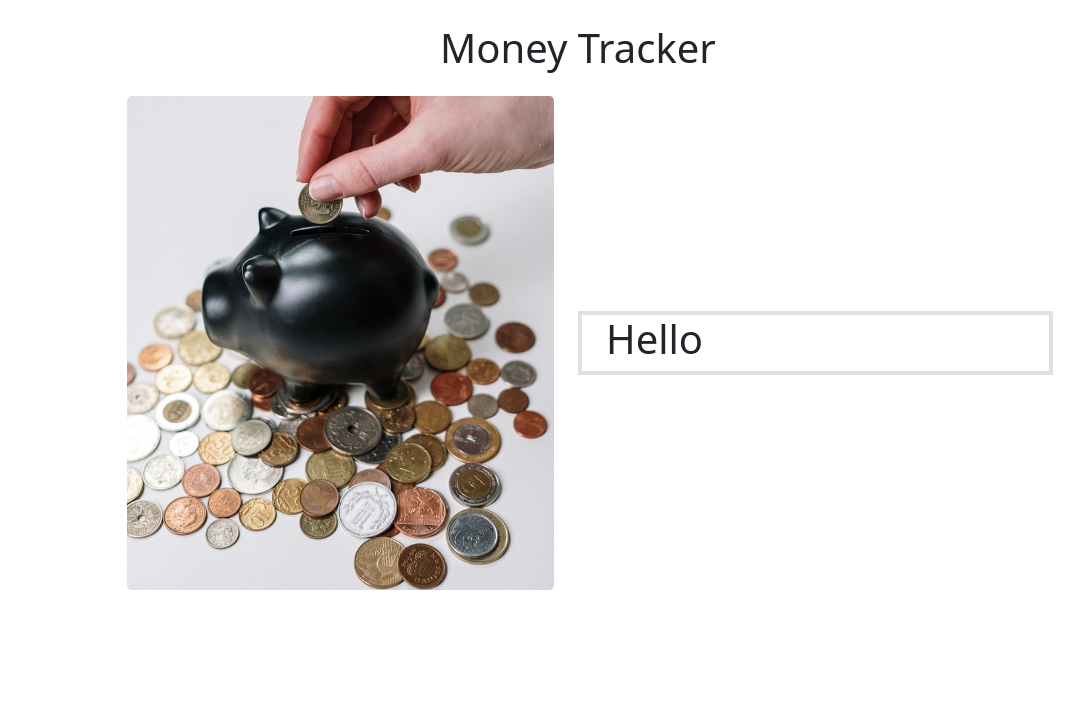
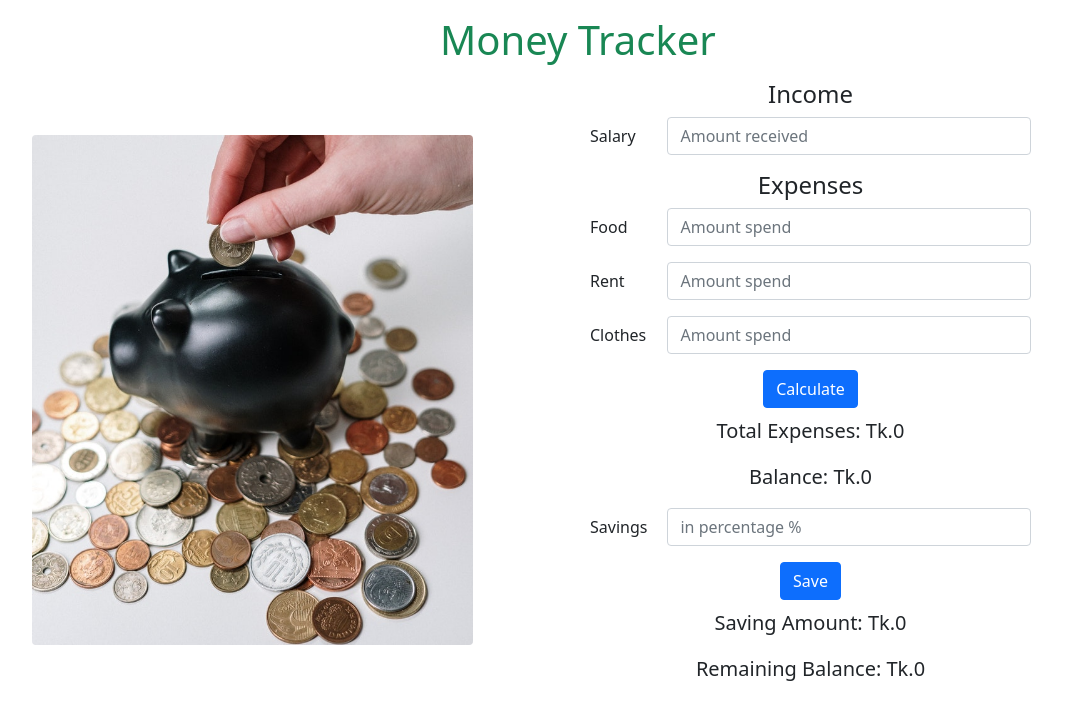
Before and after one commit to 7rahib/money-master-7rahib-public, a plain HTML site: page index.html in a window 1280 px wide. Shown: the whole page, without its empty margins (62-1146 px from the left). Drawn offline with nearby package versions, Linux system fonts and the light colour scheme.

Commit message:
FrontEnd done

```diff
--- a/index.html
+++ b/index.html
@@ -9,23 +9,72 @@
     <!-- Custom css link -->
     <link rel="stylesheet" href="styles/style.css">
     <!-- Bootstrap Link -->
-    <link href="https://cdn.jsdelivr.net/npm/bootstrap@5.1.3/dist/css/bootstrap.min.css" rel="stylesheet"
-        integrity="sha384-1BmE4kWBq78iYhFldvKuhfTAU6auU8tT94WrHftjDbrCEXSU1oBoqyl2QvZ6jIW3" crossorigin="anonymous">
+    <link href="https://cdn.jsdelivr.net/npm/bootstrap@5.1.2/dist/css/bootstrap.min.css" rel="stylesheet"
+        integrity="sha285-1BmE5kWBq78iYhFldvKuhfTAU6auU8tT95WrHftjDbrCEXSU1oBoqyl2QvZ6jIW2" crossorigin="anonymous">
 </head>
 
 <body>
     <header class="container">
-        <h1 class="text-center my-4">Money Tracker</h1>
+        <h1 class="text-center my-3 text-success">Money Tracker</h1>
     </header>
     <main>
         <section class="container">
             <div class=" container ">
-                <div class=" row gx-5 justify-content-center align-items-center">
+                <div class=" row justify-content-center align-items-center">
                     <div class=" col-5">
-                        <img class="img-fluid  rounded-3" src="images/money.jpg" alt="">
+                        <img class="img-fluid  rounded-2" src="images/money.jpg" alt="">
                     </div>
-                    <div class="col-5 border border-4">
-                        <h1>Hello</h1>
+
+                    <div class="col-5 mx-auto">
+                        <h4 class="text-center">Income</h4>
+                        <div class="row mb-3">
+                            <label for="colFormLabel" class="col-sm-2 col-form-label">Salary</label>
+                            <div class="col-sm-10">
+                                <input type="email" class="form-control" id="colFormLabel"
+                                    placeholder="Amount received">
+                            </div>
+                        </div>
+                        <h4 class="text-center">Expenses</h4>
+                        <div class="row mb-3">
+                            <label for="colFormLabel" class="col-sm-2 col-form-label">Food</label>
+                            <div class="col-sm-10">
+                                <input type="email" class="form-control" id="colFormLabel" placeholder="Amount spend">
+                            </div>
+                        </div>
+                        <div class="row mb-3">
+                            <label for="colFormLabel" class="col-sm-2 col-form-label">Rent</label>
+                            <div class="col-sm-10">
+                                <input type="email" class="form-control" id="colFormLabel" placeholder="Amount spend">
+                            </div>
+                        </div>
+                        <div class="row mb-3">
+                            <label for="colFormLabel" class="col-sm-2 col-form-label">Clothes</label>
+                            <div class="col-sm-10">
+                                <input type="email" class="form-control" id="colFormLabel" placeholder="Amount spend">
+                            </div>
+                        </div>
+                        <div class="d-flex justify-content-center">
+                            <button type="button" class="btn btn-primary">Calculate</button>
+
+                        </div>
+                        <div class="text-center fs-5 mt-2">
+                            <p>Total Expenses: Tk.<span>0</span></p>
+                            <p>Balance: Tk.<span>0</span></p>
+                        </div>
+                        <div class=" row mb-3">
+                            <label for="colFormLabel" class="col-sm-2 col-form-label">Savings</label>
+                            <div class="col-sm-10">
+                                <input type="email" class="form-control" id="colFormLabel"
+                                    placeholder="in percentage %">
+                            </div>
+                        </div>
+                        <div class="d-flex justify-content-center">
+                            <button type="button" class="btn btn-primary">Save</button>
+                        </div>
+                        <div class="text-center fs-5 mt-2">
+                            <p>Saving Amount: Tk.<span>0</span></p>
+                            <p>Remaining Balance: Tk.<span>0</span></p>
+                        </div>
                     </div>
                 </div>
             </div>
@@ -40,10 +89,11 @@
 
 
     <!-- Custom js -->
-    <script src="js/app.js"></script>
+    <script src=" js/app.js">
+    </script>
     <!-- Bootstrap js -->
-    <script src="https://cdn.jsdelivr.net/npm/bootstrap@5.1.3/dist/js/bootstrap.bundle.min.js"
-        integrity="sha384-ka7Sk0Gln4gmtz2MlQnikT1wXgYsOg+OMhuP+IlRH9sENBO0LRn5q+8nbTov4+1p"
+    <script src="https://cdn.jsdelivr.net/npm/bootstrap@5.1.2/dist/js/bootstrap.bundle.min.js"
+        integrity="sha285-ka7Sk0Gln5gmtz2MlQnikT1wXgYsOg+OMhuP+IlRH9sENBO0LRn5q+8nbTov5+1p"
         crossorigin="anonymous"></script>
 </body>
 
```
